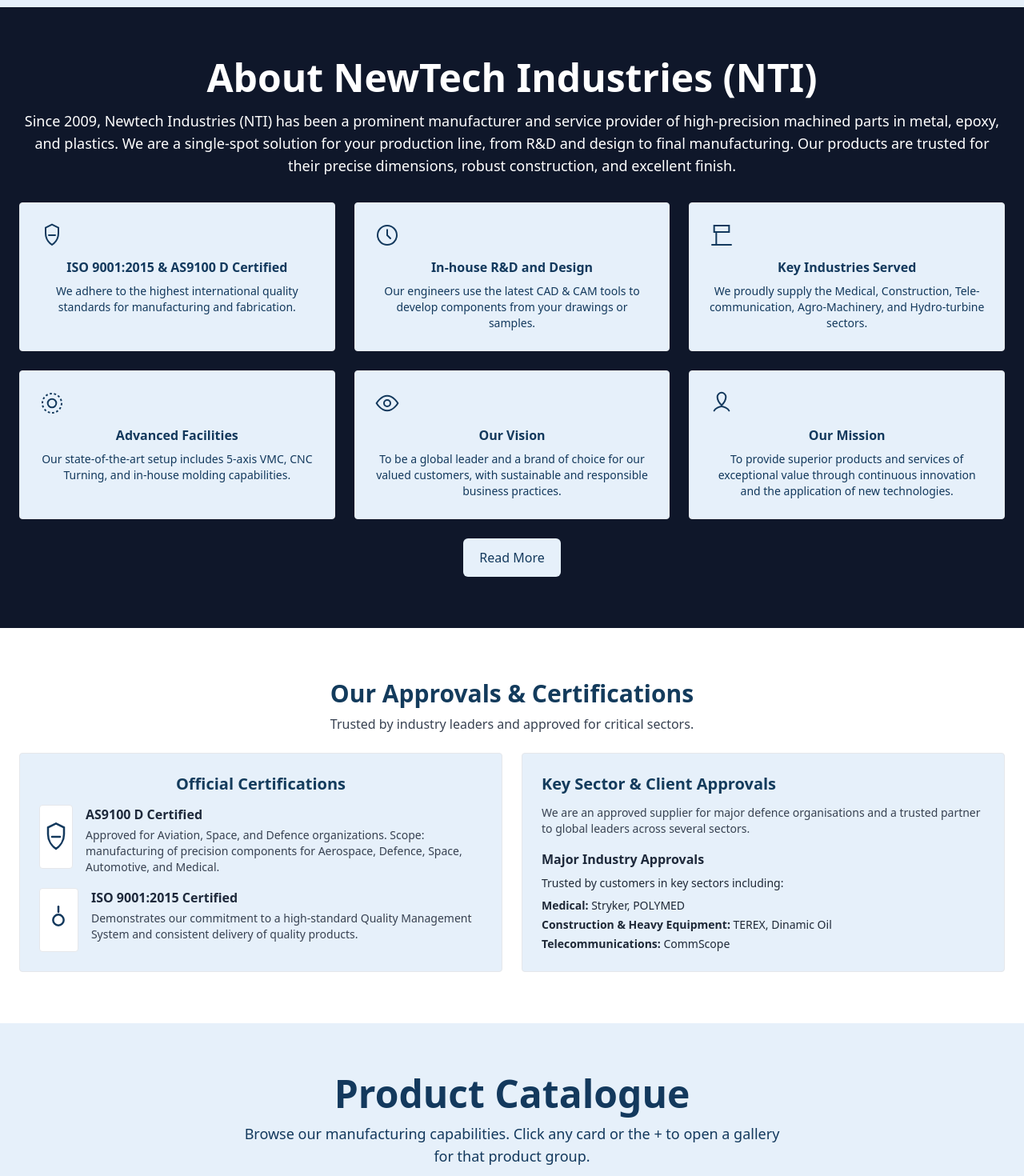
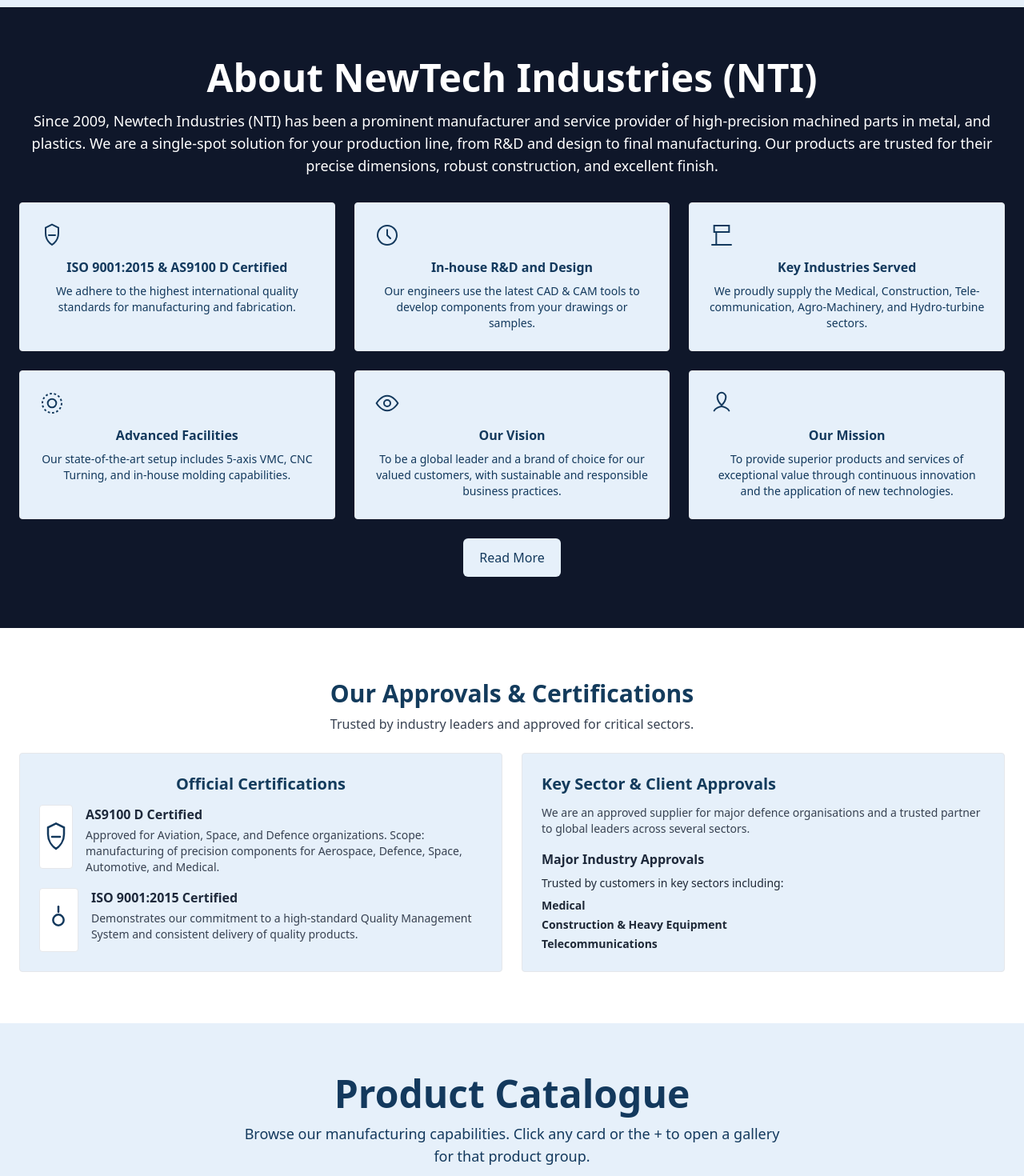
Before and after one commit to gajenderdeveloper/nti, a Next.js app: page / in a window 1280 px wide. Shown: the part 720-2190 px from the top of the page at 80% size. Built offline with nearby package versions, Linux system fonts and the light colour scheme.

Commit message:
Remove epoxy references from product descriptions

```diff
--- a/app/about/page.tsx
+++ b/app/about/page.tsx
@@ -13,7 +13,7 @@
 
                             <p className="mt-4 text-slate-700 leading-relaxed text-center">An ISO 9001:2015 & AS9100 D Certified Company.</p>
 
-                            <p className="mt-4 text-slate-700 leading-relaxed">Incorporated in 2009 at Faridabad, Haryana, India, "NEWTECH INDUSTRIES" (NTI) is known as a prominent Manufacturer, Supplier, and Service Provider. We are occupied in offering a comprehensive range of Precision Machined parts in metal, Epoxy, and Plastics. Our offered products are widely acknowledged in the market for their qualitative features such as easy installation, precise dimensions, robust construction, application-specific design, and excellent finish.</p>
+                            <p className="mt-4 text-slate-700 leading-relaxed">Incorporated in 2009 at Faridabad, Haryana, India, "NEWTECH INDUSTRIES" (NTI) is known as a prominent Manufacturer, Supplier, and Service Provider. We are occupied in offering a comprehensive range of Precision Machined parts in metal, and Plastics. Our offered products are widely acknowledged in the market for their qualitative features such as easy installation, precise dimensions, robust construction, application-specific design, and excellent finish.</p>
 
                             <p className="mt-4 text-slate-700 leading-relaxed">We have developed an innovative and state-of-the-art infrastructural setup that enables us to manage all our business operations in an efficient and well-defined manner. This infrastructure spreads over an extensive area and is well-equipped with the latest machines, tools, and equipment to enhance the production rate. Our facility is segregated into enormous departments, including manufacturing, production, quality testing, R&amp;D, and warehousing and packaging.</p>
 
--- a/app/products/page.tsx
+++ b/app/products/page.tsx
@@ -49,7 +49,7 @@
                 <section className="mb-10">
                     <h1 className="text-3xl md:text-4xl lg:text-5xl font-bold text-nti-blue text-center mb-4" style={{ color: NTI_BLUE_COLOR }}>Products</h1>
                     <p className="mb-3 text-center">
-                        Newtech Industries is a prominent Manufacturer and Supplier offering a comprehensive range of Precision Machined parts in metal, Epoxy, and
+                        Newtech Industries is a prominent Manufacturer and Supplier offering a comprehensive range of Precision Machined parts in metal, and
                         Plastics. Our products are widely acknowledged for their precise dimensions, robust construction, and excellent finish. All products are tested on
                         different quality parameters to ensure strength and durability.
                     </p>
--- a/components/About.tsx
+++ b/components/About.tsx
@@ -5,7 +5,7 @@
         <section id="about" className="py-16 bg-slate-900">
             <div className="max-w-7xl mx-auto px-6 text-center">
                 <h2 className="text-3xl md:text-4xl lg:text-5xl font-semibold text-white">About NewTech Industries (NTI)</h2>
-                <p className="mt-4 text-white text-sm lg:text-lg">Since 2009, Newtech Industries (NTI) has been a prominent manufacturer and service provider of high-precision machined parts in metal, epoxy, and plastics. We are a single-spot solution for your production line, from R&amp;D and design to final manufacturing. Our products are trusted for their precise dimensions, robust construction, and excellent finish.</p>
+                <p className="mt-4 text-white text-sm lg:text-lg">Since 2009, Newtech Industries (NTI) has been a prominent manufacturer and service provider of high-precision machined parts in metal, and plastics. We are a single-spot solution for your production line, from R&amp;D and design to final manufacturing. Our products are trusted for their precise dimensions, robust construction, and excellent finish.</p>
 
                 <div className="mt-8 grid grid-cols-1 sm:grid-cols-2 md:grid-cols-3 gap-6">
                     <div className="p-6 bg-[#e6f0fa] border rounded transform transition-transform duration-200 hover:-translate-y-1 hover:shadow-lg hover:border-[#13395d]">
--- a/components/Approvals.tsx
+++ b/components/Approvals.tsx
@@ -69,9 +69,9 @@
                                         <h4 className="font-semibold">Major Industry Approvals</h4>
                                         <p className="text-sm text-gray-800 mt-2">Trusted by customers in key sectors including:</p>
                                         <ul className="mt-2 text-sm text-gray-800 space-y-1">
-                                            <li><strong>Medical:</strong> Stryker, POLYMED</li>
-                                            <li><strong>Construction & Heavy Equipment:</strong> TEREX, Dinamic Oil</li>
-                                            <li><strong>Telecommunications:</strong> CommScope</li>
+                                            <li><strong>Medical</strong></li>
+                                            <li><strong>Construction & Heavy Equipment</strong></li>
+                                            <li><strong>Telecommunications</strong></li>
                                         </ul>
                                     </div>
                                 </div>
--- a/components/Footer.tsx
+++ b/components/Footer.tsx
@@ -7,7 +7,7 @@
                         <img src="/logo/NTILogo.png" alt="NTI logo" className="h-10 w-auto" />
                         <span className="sr-only">Newtech Industries</span>
                     </a>
-                    <p className="mt-4 text-sm text-slate-300">A prominent Manufacturer, Supplier, and Service Provider offering a comprehensive range of Precision Machined parts in metal, Epoxy & Plastics.</p>
+                    <p className="mt-4 text-sm text-slate-300">A prominent Manufacturer, Supplier, and Service Provider offering a comprehensive range of Precision Machined parts in metal & Plastics.</p>
                     <p className="mt-3 text-sm text-slate-300">Partner with NTI — where precision meets performance</p>
                 </div>
 
```
